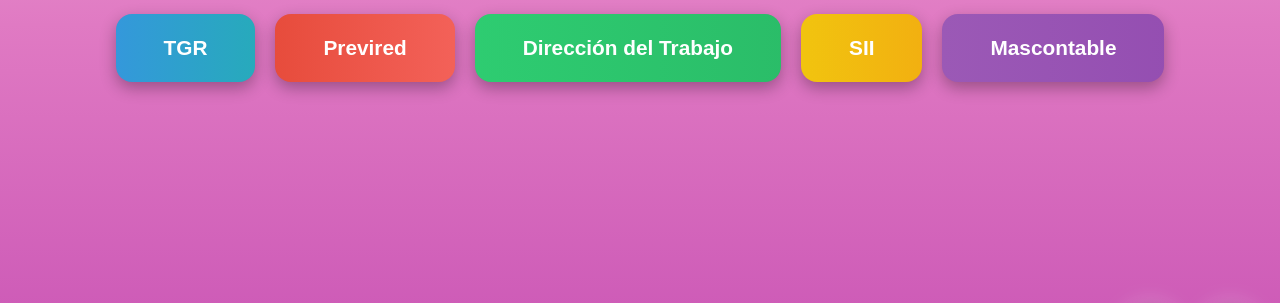
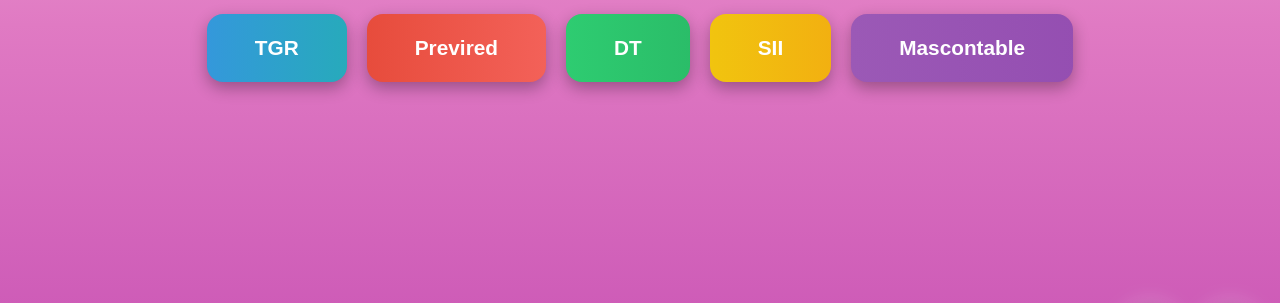
Before and after one commit to Fran5142/Vianney_conta, a plain HTML site: page index.html in a window 1280 px wide. Shown: the part 416-719 px from the top of the page. Drawn offline with Linux system fonts and the light colour scheme.

Commit message:
Update index.html

```diff
--- a/index.html
+++ b/index.html
@@ -160,10 +160,14 @@
 
 <div class="btn-container">
   <button class="btn btn-blue" onclick="window.open('https://autentica.tgr.cl/oauth2/authorize-front?client_id=10m9frd2n5porvv6nuv8314nas&redirect_uri=https:%2F%2Fwww.tesoreria.cl%2FLoginPortalCognito%2F&response_type=code&providers=ClaveTesoreria,ClaveTributaria,ClaveUnica&sesion=true','_blank')">TGR</button>
-  <button class="btn btn-red" onclick="window.open('https://www.previred.com/wPortal/login/login.jsp','_blank')">Previred</button>
-  <button class="btn btn-green" onclick="window.open('https://midt.dirtrab.cl/welcome','_blank')">Dirección del Trabajo</button>
+
+ <button class="btn btn-red" onclick="window.open('https://www.previred.com/wPortal/login/login.jsp','_blank')">Previred</button>
+
+ <button class="btn btn-green" onclick="window.open('https://midt.dirtrab.cl/welcome','_blank')">DT</button>
+
   <button class="btn btn-orange" onclick="window.open('https://zeusr.sii.cl/AUT2000/InicioAutenticacion/IngresoRutClave.html?https://misiir.sii.cl/cgi_misii/siihome.cgi/','_blank')">SII</button>
-  <button class="btn btn-purple" onclick="window.open('https://mascontable.maserp.cl/','_blank')">Mascontable</button>
+
+ <button class="btn btn-purple" onclick="window.open('https://mascontable.maserp.cl/','_blank')">Mascontable</button>
 </div>
 
 <!-- Botón flotante WhatsApp -->
```
